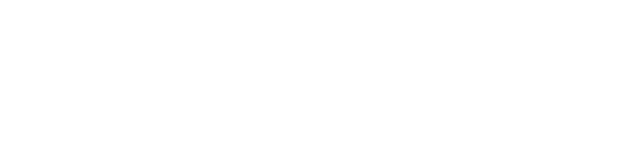
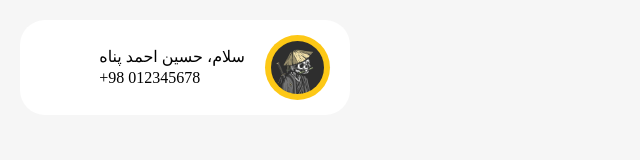
Before and after one commit to UndeadMe/my-irancell-panel, a plain HTML site: page index.html in a window 1280 px wide. Shown: the whole page, without its empty margins (0-640 px from the left). Drawn offline with Linux system fonts and the light colour scheme.

Commit message:
create profile box

```diff
--- a/index.html
+++ b/index.html
@@ -5,9 +5,24 @@
     <meta http-equiv="X-UA-Compatible" content="IE=edge">
     <meta name="viewport" content="width=device-width, initial-scale=1.0">
     <title>my irancell panel</title>
+    <!-- links -->
     <link rel="shortcut icon" href="https://irancell.ir/wp-content/uploads/2022/03/Irancell-Logo180-2.png">
+    <link rel="stylesheet" href="public/content/css/index.css">
 </head>
-<body>
-
+<body class="flex justify-content-between">
+    <!-- left side -->
+    <div class="left-side">
+        <div class="profile-box flex align-items-center" dir="rtl">
+            <div class="profile-wrapper flex"><img class="user-profile" src="public/content/img/profile.jpg" alt=""></div>
+            <div class="profile-box-desc flex flex-column">
+                <h1 class="user-name">سلام، حسین احمد پناه</h1>
+                <h5 class="user-number" dir="ltr">+98 012345678</h5>
+            </div>
+        </div>
+    </div>
+    <!-- main -->
+    <main class="main"></main>
+    <!-- sidebar -->
+    <div class="sidebar"></div>
 </body>
 </html>
--- a/public/content/css/custom.css
+++ b/public/content/css/custom.css
@@ -1,6 +1,9 @@
+@import 'css-reset.css';
+
 :root {
     --white-50: #FFFFFF;
-    --white-100: #F7F7F7;
+    --white-100: #f6f6f6;
+    --gold: #FDC816;
 }
 
 .flex {
@@ -15,3 +18,6 @@
 .justify-content-between {
     justify-content: space-between;
 }
+.flex-column {
+    flex-direction: column;
+}
--- /dev/null
+++ b/public/content/css/index.css
@@ -0,0 +1,42 @@
+@import 'custom.css';
+
+body {
+    background-color: var(--white-100);
+    padding: 20px;
+}
+/* -------------------------------- left side ------------------------------- */
+.left-side {
+    width: 330px;
+}
+.profile-box {
+    direction: rtl;
+    background: var(--white-50);
+    padding: 15px 20px;
+    border-radius: 25px;
+    column-gap: 20px;
+}
+.profile-wrapper {
+    position: relative;
+    width: 65px;
+    height: 65px;
+    padding: 6px;
+    background: var(--gold);
+    border-radius: 50%;
+}
+.user-profile {
+    position: relative;
+    width: 100%;
+    border-radius: 50%;
+    object-fit: cover;
+}
+.profile-box-desc {
+    row-gap: 5px;
+}
+/* ---------------------------------- main ---------------------------------- */
+.main {
+
+}
+/* --------------------------------- sidebar -------------------------------- */
+.sidebar {
+
+}
```
Also changed, not shown: public/content/css/css-reset.css (renamed from public/content/css/css-reset..css), public/content/img/profile.jpg (added).
